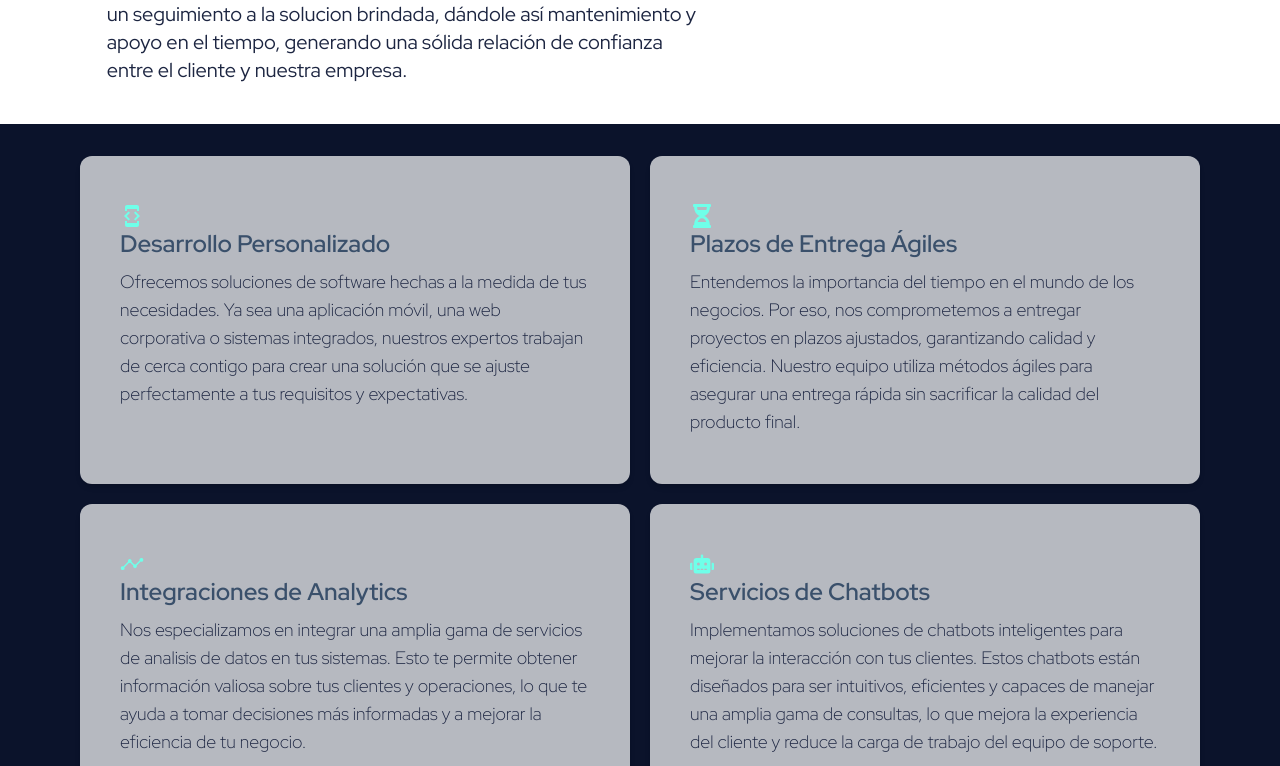
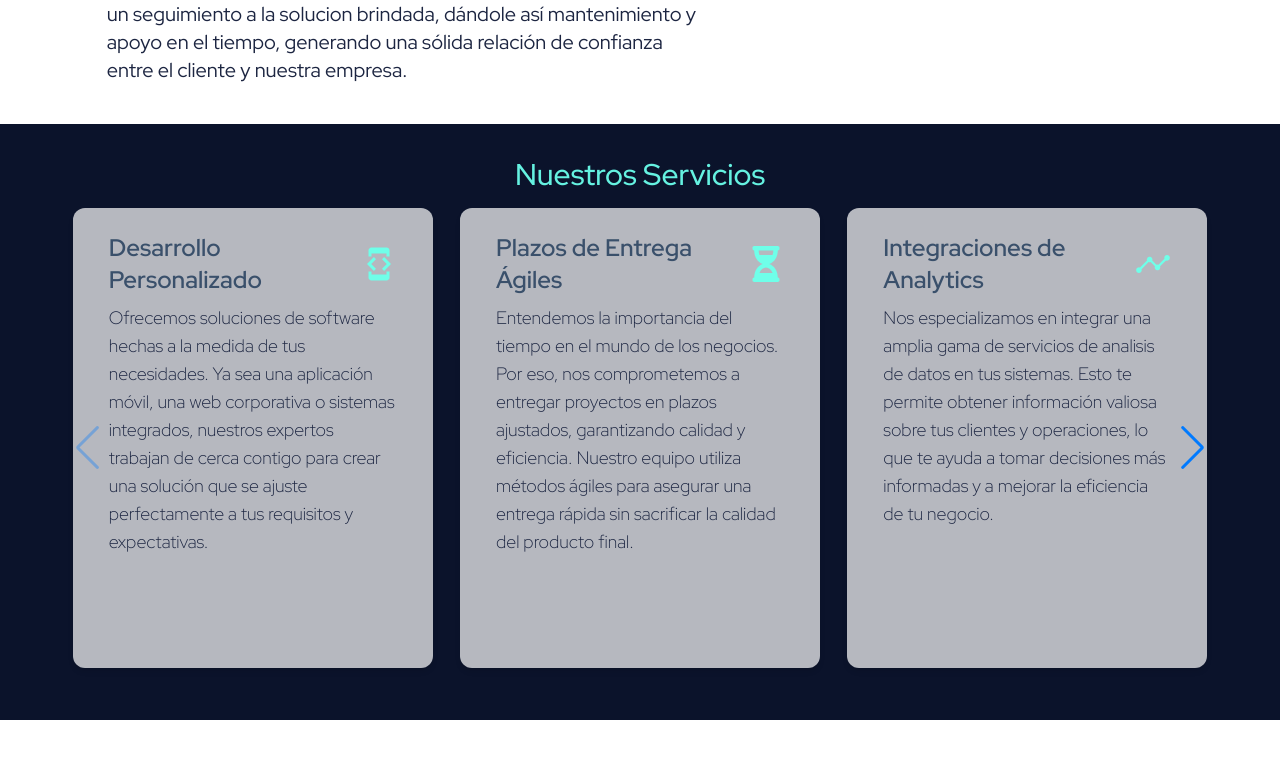
Before and after one commit to Devink-Solutions/devink, a Next.js app: page / in a window 1280 px wide. Shown: the part 1340-2106 px from the top of the page. Built offline with nearby package versions, Linux system fonts and the light colour scheme; no server answers; what tailwindcss-animated would draw is missing.

Commit message:
feat:movile drawer

```diff
--- a/components/Circle/index.js
+++ /dev/null
@@ -1 +0,0 @@
-export * from "./Circle";
--- a/components/Cover/Cover.jsx
+++ b/components/Cover/Cover.jsx
@@ -3,7 +3,7 @@
 import { useCallback } from 'react'
 import Particles from 'react-tsparticles'
 import { loadFull } from 'tsparticles'
-import { optionsParticles } from './particleOptions'
+import optionsParticles from './particleOptions'
 
 export default function Cover() {
   const particlesInit = useCallback(async (engine) => {
--- a/components/Cover/particleOptions.js
+++ b/components/Cover/particleOptions.js
@@ -1,14 +1,14 @@
-export const optionsParticles = {
+const optionsParticles = {
   fpsLimit: 120,
   interactivity: {
     events: {
       onClick: {
         enable: true,
-        mode: "push",
+        mode: 'push',
       },
       onHover: {
         enable: true,
-        mode: "repulse",
+        mode: 'repulse',
       },
       resize: true,
     },
@@ -24,10 +24,10 @@ export const optionsParticles = {
   },
   particles: {
     color: {
-      value: "#fff",
+      value: '#fff',
     },
     links: {
-      color: "#fff",
+      color: '#fff',
       distance: 150,
       enable: true,
       opacity: 0.5,
@@ -54,11 +54,13 @@ export const optionsParticles = {
       value: 0.5,
     },
     shape: {
-      type: "circle",
+      type: 'circle',
     },
     size: {
       value: { min: 1, max: 5 },
     },
   },
   detectRetina: true,
-};
+}
+
+export default optionsParticles
--- a/components/Navbar.js
+++ b/components/Navbar.js
@@ -1,9 +1,63 @@
+'use client'
+
 import React from 'react'
 import Link from 'next/link'
 import Image from 'next/image'
+import { AiOutlineMenu } from 'react-icons/ai'
+// import { CgProfile } from 'react-icons/cg'
+import useModal from '@/hooks/useModal'
 
-const Navbar = () => (
-  <nav className="sticky top-0 z-50 flex h-20 w-full items-center justify-between bg-blue-dark bg-opacity-75 px-12 text-white">
+export default function Navbar() {
+  const { isOpen, toggleDropdown, ref } = useModal()
+  return (
+    <>
+      <div ref={ref} className="sticky top-0 z-50 flex md:hidden ">
+        <nav className="relative flex h-20 w-full flex-row items-center justify-between bg-blue-dark px-10  lg:px-12 ">
+          <Link href="/" className="m-2 inline-flex cursor-pointer  ">
+            <Image
+              src="/logo-without-name.svg"
+              alt="logo"
+              layout="fixed"
+              width={60}
+              height={60}
+              priority
+            />
+          </Link>
+
+          <button type="button" onClick={toggleDropdown}>
+            <AiOutlineMenu size={40} color="cyan" />
+          </button>
+        </nav>
+        <nav className={`fixed ${isOpen ? 'translate-x-0' : 'translate-x-[100%]'} right-0 top-[80px]
+       z-[30] flex w-[200px] flex-col rounded-bl-2xl bg-blue-dark py-2 text-white brightness-125 transition-transform duration-300`}
+        >
+          <Link href="/#services" className="flex w-full items-center px-4 py-2">
+            {/*
+              <button type="button" aria-label="Admin" className="bg-primary-yellow mr-4 flex h-12 w-12 items-center justify-center rounded-full">
+                <CgProfile size={40} color="cyan" />
+              </button>
+              */}
+            <span className="text-xl font-medium">Servicios</span>
+          </Link>
+          <Link href="/#contact" className="flex w-full items-center px-4 py-2">
+            {/*
+              <button type="button" aria-label="Admin" className="bg-primary-yellow mr-4 flex h-12 w-12 items-center justify-center rounded-full">
+                <CgProfile size={40} color="cyan" />
+              </button>
+              */}
+            <span className="text-xl font-medium">Contacto</span>
+          </Link>
+          <Link href="/#blogs" className="flex w-full items-center px-4 py-2">
+            {/*
+              <button type="button" aria-label="Admin" className="bg-primary-yellow mr-4 flex h-12 w-12 items-center justify-center rounded-full">
+                <CgProfile size={40} color="cyan" />
+              </button>
+              */}
+            <span className="text-xl font-medium">Blogs</span>
+          </Link>
+        </nav>
+      </div>
+      <nav className=" sticky top-0 z-50 hidden h-20 w-full items-center justify-between bg-blue-dark bg-opacity-75 px-12 text-white md:flex">
         {/* Logo grande para pantallas medianas y grandes */}
         <Link href="/" className="hidden  cursor-pointer pt-2 md:inline-flex">
           <Image
@@ -47,6 +101,6 @@ const Navbar = () => (
           </li>
         </ul>
       </nav>
+    </>
   )
-
-export default Navbar
+}
--- a/components/OurExperience.jsx
+++ b/components/OurExperience.jsx
@@ -23,11 +23,11 @@ const OurExperience = () => {
     <section
       id="contact"
       style={{ scrollMarginTop: '80px' }}
-      className=" relative flex h-full w-full items-center justify-center bg-white pb-8 sm:pt-12"
+      className=" relative flex h-full w-full items-center justify-center bg-white pb-8 pt-12"
       ref={ref}
     >
-      <div className="flex w-full flex-col items-center justify-center md:max-w-[70%] xl:ml-10 xl:flex-row ">
-        <figure className="hidden w-fit lg:inline-flex">
+      <div className="flex w-full flex-col items-center justify-center md:max-w-[70%] lg:ml-10 lg:flex-row ">
+        <figure className="w-fit">
           <Image
             width={360}
             height={344}
@@ -37,7 +37,7 @@ const OurExperience = () => {
           />
         </figure>
         <div className="relative mt-8 flex h-2/3 w-[90%] flex-col justify-between p-2
-         text-center text-blue-dark md:px-3 lg:w-3/5 xl:ml-12 xl:mt-0 xl:w-4/6 xl:text-left"
+         text-center text-blue-dark md:px-3 lg:ml-12 lg:mt-0 lg:w-3/5 lg:text-left"
         >
           <div className="px-10 md:px-0">
             <h4 className=" text-2xl font-medium text-cyan-bright md:text-xl">
@@ -54,7 +54,7 @@ const OurExperience = () => {
               los requerimientos de nuestros clientes.
             </p>
           </div>
-          <button type="button" className=" mt-8 xl:mt-4 xl:self-start" onClick={handlePress}>
+          <button type="button" className=" mt-8 lg:mt-4 lg:self-start" onClick={handlePress}>
             <Link
               href="https://usemotion.com/meet/ian-duhamel/devink?d=20"
               target="_blank"
--- a/components/OurServicesScreen.jsx
+++ b/components/OurServicesScreen.jsx
@@ -1,5 +1,21 @@
 /* eslint-disable react/no-array-index-key */
 /* eslint-disable max-len */
+
+'use client'
+
+import {
+  Navigation, Pagination, Scrollbar, A11y, Autoplay,
+} from 'swiper/modules'
+
+import { Swiper, SwiperSlide } from 'swiper/react'
+import 'swiper/css'
+import 'swiper/css/autoplay'
+import 'swiper/css/navigation'
+import 'swiper/css/pagination'
+import 'swiper/css/scrollbar'
+import 'swiper/css/effect-fade'
+import 'swiper/css/zoom'
+
 import { MdOutlineDeveloperMode } from 'react-icons/md'
 import { FaHourglassHalf, FaRobot } from 'react-icons/fa'
 // import { GiConnectedWorld } from 'react-icons/gi'
@@ -40,9 +56,42 @@ const OurServicesScreen = () => {
     <section
       id="services"
       style={{ scrollMarginTop: '80px' }}
-      className=" relative z-20 grid w-full gap-5 bg-blue-dark px-6 py-8 sm:grid-cols-2 md:px-20 2xl:grid-cols-5 2xl:py-12 "
+      className="z-20 flex w-full flex-col items-center  justify-center bg-blue-dark py-8"
+    >
+      <h3 className="mb-4 text-3xl font-medium text-cyan-bright">Nuestros Servicios</h3>
+      <Swiper
+        modules={[Navigation, Pagination, Scrollbar, A11y, Autoplay]}
+        breakpoints={{
+          0: {
+            slidesPerView: 1,
+            spaceBetween: 5,
+          },
+          750: {
+            slidesPerView: 2,
+            spaceBetween: 10,
+          },
+          1020: {
+            slidesPerView: 3,
+            spaceBetween: 10,
+          },
+          1320: {
+            slidesPerView: 4,
+            spaceBetween: 10,
+          },
+          1840: {
+            slidesPerView: 5,
+            spaceBetween: 20,
+          },
+        }}
+        className="flex h-[480px]  w-[95%] flex-row sm:w-[90%]  "
+        navigation
+        autoplay={{
+          delay: 7500,
+          disableOnInteraction: false,
+        }}
       >
         {cards.map((card, index) => (
+          <SwiperSlide key={card.id}>
             <ServicesCard
               logo={card.logo}
               title={card.title}
@@ -50,7 +99,9 @@ const OurServicesScreen = () => {
               image={card.image}
               key={index}
             />
+          </SwiperSlide>
         ))}
+      </Swiper>
     </section>
   )
 }
--- a/components/ServicesCard.jsx
+++ b/components/ServicesCard.jsx
@@ -3,14 +3,16 @@
 const Card = ({
   logo, title, text,
 }) => (
-  <section className="flex w-full flex-col overflow-x-hidden rounded-xl bg-white
-  bg-opacity-70 p-8 px-6 shadow-md transition-shadow duration-300 md:hover:shadow-xl"
+  <section className="mx-auto  flex h-[460px] max-h-[550px] w-full max-w-[360px] flex-col overflow-hidden rounded-xl
+  bg-white bg-opacity-70  p-4 shadow-md transition-shadow duration-300 md:hover:shadow-xl"
   >
-    <div className="p-4">
-      <h3 className=" text-2xl text-blue-dark">{logo || ''}</h3>
-      <h4 className="pb-2 text-2xl font-semibold text-blue-mid2">
-        {title || ''}
-      </h4>
+    <div className="flex flex-col px-5 py-2">
+      <div className="mb-2 flex items-center justify-between gap-2">
+        <h4 className="text-2xl font-semibold text-blue-mid2">
+          {title || ''}
+        </h4>
+        <h3 className="text-4xl text-blue-dark">{logo || ''}</h3>
+      </div>
       <p className="text-lg font-light text-blue-mid1">{text || ''}</p>
     </div>
   </section>
--- a/components/Steps.js
+++ b/components/Steps.js
@@ -1,7 +1,6 @@
 /* eslint-disable max-len */
 import Image from 'next/image'
 import Card from './Card'
-import GearColumn from './GearColumn'
 
 const cards = [
   {
--- /dev/null
+++ b/hooks/useModal.tsx
@@ -0,0 +1,26 @@
+/* eslint-disable linebreak-style */
+import { useState, useEffect, useRef } from 'react'
+
+function useModal() {
+  const [isOpen, setIsOpen] = useState(false)
+  const ref = useRef<HTMLDivElement | null>(null)
+
+  const handleClickOutside = (event: MouseEvent) => {
+    if (ref.current && !ref.current.contains(event.target as Node)) {
+      setIsOpen(false)
+    }
+  }
+
+  useEffect(() => {
+    document.addEventListener('mousedown', handleClickOutside)
+    return () => {
+      document.removeEventListener('mousedown', handleClickOutside)
+    }
+  }, [])
+
+  const toggleDropdown = () => setIsOpen(!isOpen)
+
+  return { isOpen, toggleDropdown, ref }
+}
+
+export default useModal
```
Also changed, not shown: components/Circle/Circle.jsx (+8 -2 lines). Lines whose indentation alone changed are shown as unchanged.
